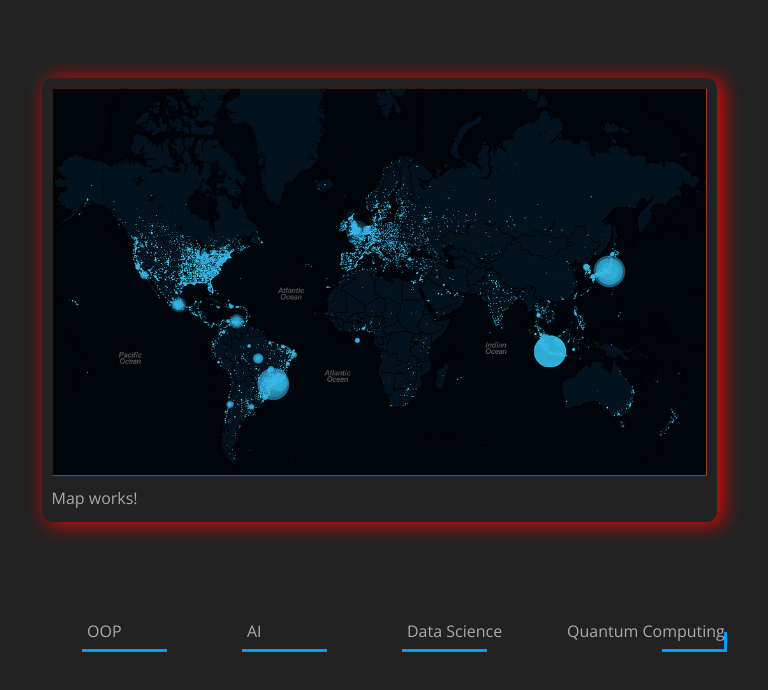
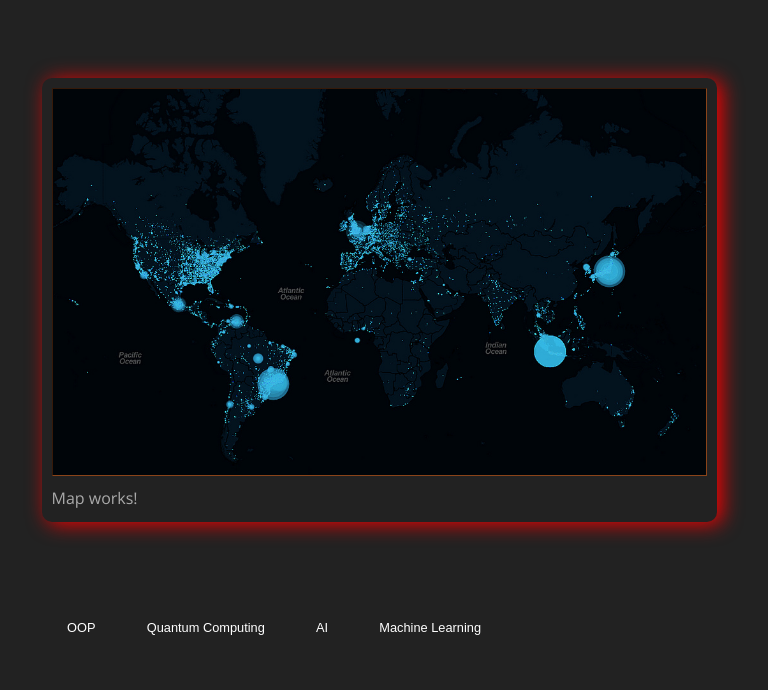
Before and after one commit to gitLee47/KnowledgeMapSpa, an Angular app in the folder KnowledgeMapSpa/: page /map in a window 1280 px wide. Shown: the top 690 px of the page, without its empty margins (261-1029 px from the left). Built offline with nearby package versions, Linux system fonts and the light colour scheme.

Commit message:
added button

```diff
--- a/KnowledgeMapSpa/src/app/home/map/map.component.html
+++ b/KnowledgeMapSpa/src/app/home/map/map.component.html
@@ -8,28 +8,8 @@
 </div>
 
 <div class="simple-container">
-  <div class="svg-wrapper">
-    <svg height="40" width="150" xmlns="http://www.w3.org/2000/svg">
-      <rect id="shape" height="40" width="150" />
-      <a href=""><text x="40" y="25" fill="#aaa" font-size="16">OOP</text></a>
-    </svg>
-  </div>
-  <div class="svg-wrapper">
-    <svg height="40" width="150" xmlns="http://www.w3.org/2000/svg">
-      <rect id="shape" height="40" width="150" />
-      <a href=""><text x="40" y="25" fill="#aaa" font-size="16">AI</text></a>
-    </svg>
-  </div>
-  <div class="svg-wrapper">
-    <svg height="40" width="150" xmlns="http://www.w3.org/2000/svg">
-      <rect id="shape" height="40" width="150" />
-      <a href=""><text x="40" y="25" fill="#aaa" font-size="16">Data Science</text></a>
-    </svg>
-  </div>
-  <div class="svg-wrapper">
-    <svg height="40" width="200" xmlns="http://www.w3.org/2000/svg">
-      <rect id="shape" height="40" width="200" />
-      <a href=""><text x="40" y="25" fill="#aaa" font-size="16">Quantum Computing</text></a>
-    </svg>
-  </div>
+  <button>OOP</button>
+  <button>Quantum Computing</button>
+  <button>AI</button>
+  <button>Machine Learning</button>
 </div>
--- a/KnowledgeMapSpa/src/app/home/map/map.component.scss
+++ b/KnowledgeMapSpa/src/app/home/map/map.component.scss
@@ -1,15 +1,5 @@
-// @import '~sass/_variables';
-// @import '~sass/_mixins';
-
-$dark-background: #222;
-$simple-color: white;
-$border-color: #D8D8D8;
-$box-shadow-color: rgb(248, 0, 0);
-
-$large-media: 1921px;
-
-$default-font-family: 'Open Sans', sans-serif;
-$font-color-grey: #aaa;
+@import './sass/_variables';
+@import './sass/_mixins';
 
 .boxshadow {
     position: relative;
@@ -41,76 +31,39 @@ $font-color-grey: #aaa;
 //     bottom: 0;
 // }
 
-/*Animated SVG Hover Buttons by Tyler Peterson */
-
-/*
-    Spot is the span on the inside of the href that
-    fills the parent and makes the hover and link work
-    for the entire div
-*/
-
-.spot {
-  position: absolute;
-  width: 100%;
-  height: 100%;
-  top: 0;
-  left: 0;
-}
-/*
-    This is the outer svg wrapper that the SVG itself will
-    fill. Multiple svg-wrapper classes can be put side by side.
-*/
-
-.svg-wrapper {
-  margin-top: 0;
-  position: relative;
-  width: 150px;
-  /*make sure to use same height/width as in the html*/
-  height: 40px;
-  display: inline-block;
-  border-radius: 3px;
-  margin-left: 5px;
-  margin-right: 5px
-}
-/*
-  This is where we define the fill, color, thickness,
-  and stroke pattern of the SVG when there is no hover.
-  The dasharray and offset together define the line position
-  under the words. Here's also where the transition speed is set.
-*/
-
-#shape {
-  stroke-width: 6px;
-  fill: transparent;
-  stroke: #009FFD;
-  stroke-dasharray: 85 400;
-  stroke-dashoffset: -220;
-  transition: 1s all ease;
-}
-/*
-    Pushing the text up into the SVG. Without this the
-    text would be below the div's.
-*/
-
-#text {
-  margin-top: -35px;
-  text-align: center;
-}
-
-#text a {
-  color: white;
-  text-decoration: none;
-  font-weight: 100;
-  font-size: 1.1em;
-}
-/*
-    Changing the shape on hover. I change the color of the stroke,
-make it thinner, then set it to again wrap around the entire parent element.
-*/
-
-.svg-wrapper:hover #shape {
-  stroke-dasharray: 50 0;
-  stroke-width: 3px;
-  stroke-dashoffset: 0;
-  stroke: #06D6A0;
-}
+button{
+    background:$dark-background;
+    color:#fff;
+    border:none;
+    position:relative;
+    height:30px;
+    font-size:0.8em;
+    padding:0 2em;
+    cursor:pointer;
+    transition:800ms ease all;
+    outline:none;
+  }
+  button:hover{
+    background:$dark-background;
+    color:#1AAB8A;
+  }
+  button:before,button:after{
+    content:'';
+    position:absolute;
+    top:0;
+    right:0;
+    height:2px;
+    width:0;
+    background: #1AAB8A;
+    transition:400ms ease all;
+  }
+  button:after{
+    right:inherit;
+    top:inherit;
+    left:0;
+    bottom:0;
+  }
+  button:hover:before,button:hover:after{
+    width:100%;
+    transition:800ms ease all;
+  }
```
